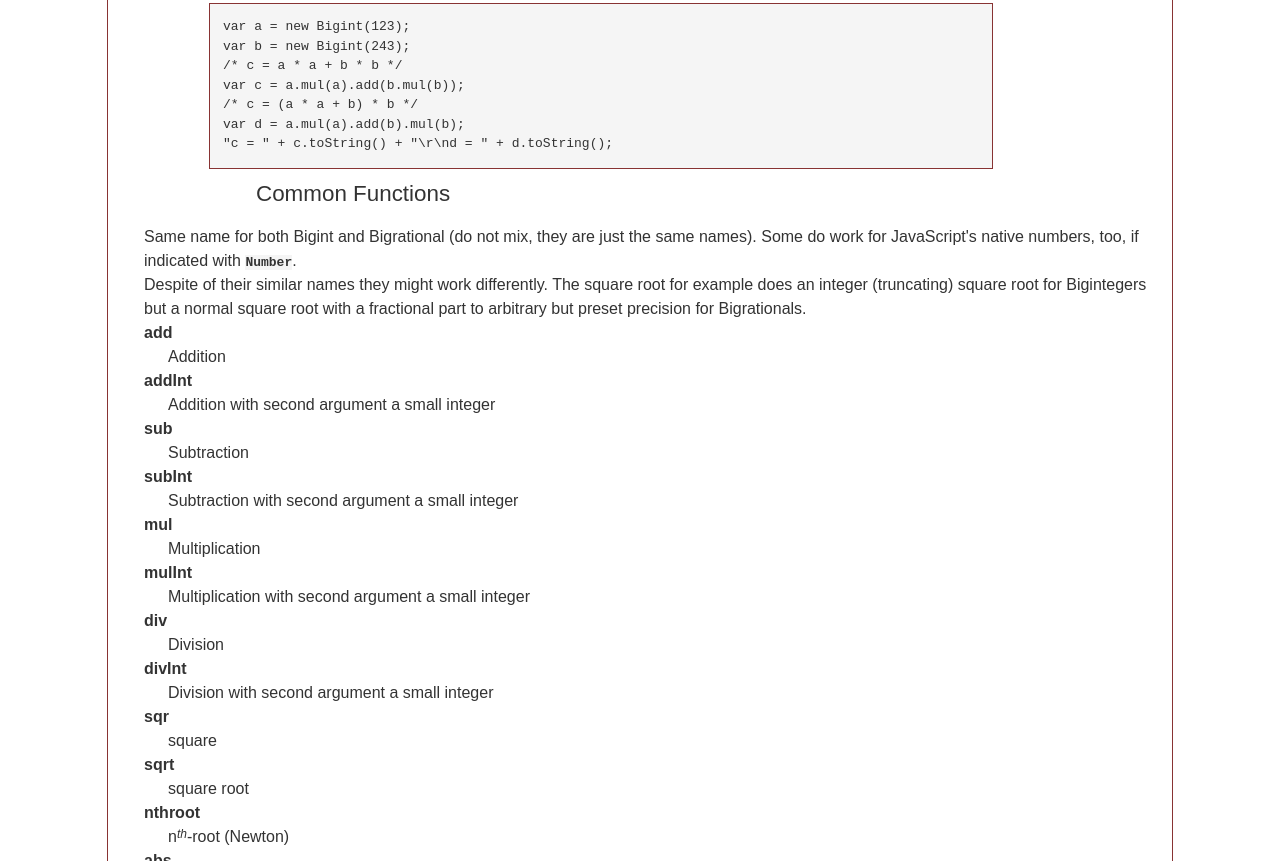
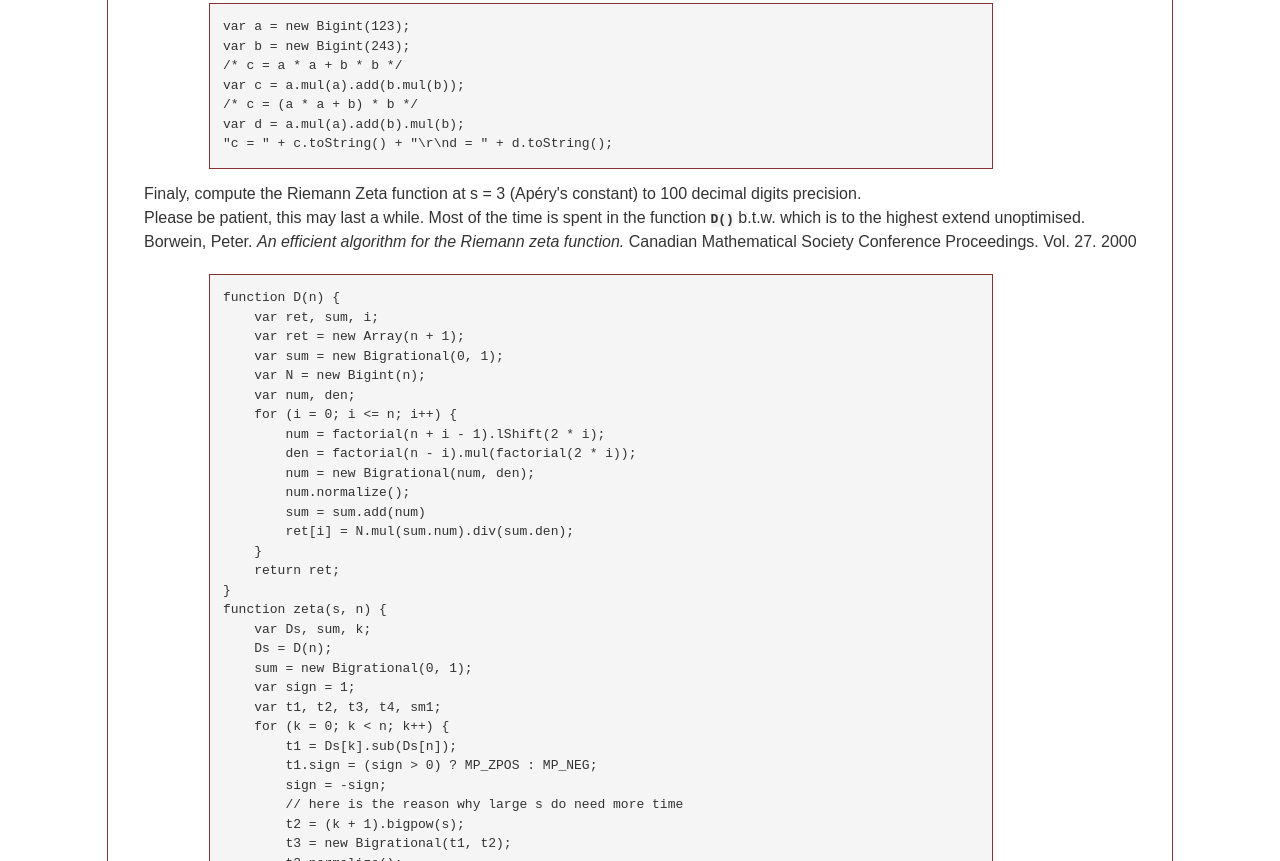
Before and after one commit to czurnieden/czurnieden.github.io, a plain HTML site: page bernoulli.html in a window 1280 px wide. Shown: the part 2439-3300 px from the top of the page. Drawn offline with Linux system fonts and the light colour scheme.

Commit message:
ADDED: example to compute Apery's constant (zeta(3) and other small positive integer s

```diff
--- a/bernoulli.html
+++ b/bernoulli.html
@@ -174,7 +174,75 @@ var c = a.mul(a).add(b.mul(b));
 var d = a.mul(a).add(b).mul(b);
 "c = " + c.toString() + "\r\nd = " + d.toString();
 </pre>
-<h3 style="margin-left:5em">Common Functions</h3>
+<p>
+Finaly, compute the Riemann Zeta function at s = 3 (Apéry's constant) to 100
+decimal digits precision.<br>
+Please be patient, this may last a while. Most of the time is spent in the
+function <code>D()</code> b.t.w. which is to the highest extend unoptimised.<br>
+Borwein, Peter. <i>An efficient algorithm for the Riemann zeta function.</i>
+Canadian Mathematical Society Conference Proceedings. Vol. 27. 2000
+</p>
+<pre>
+function D(n) {
+    var ret, sum, i;
+    var ret = new Array(n + 1);
+    var sum = new Bigrational(0, 1);
+    var N = new Bigint(n);
+    var num, den;
+    for (i = 0; i <= n; i++) {
+        num = factorial(n + i - 1).lShift(2 * i);
+        den = factorial(n - i).mul(factorial(2 * i));
+        num = new Bigrational(num, den);
+        num.normalize();
+        sum = sum.add(num)
+        ret[i] = N.mul(sum.num).div(sum.den);
+    }
+    return ret;
+}
+function zeta(s, n) {
+    var Ds, sum, k;
+    Ds = D(n);
+    sum = new Bigrational(0, 1);
+    var sign = 1;
+    var t1, t2, t3, t4, sm1;
+    for (k = 0; k &lt; n; k++) {
+        t1 = Ds[k].sub(Ds[n]);
+        t1.sign = (sign > 0) ? MP_ZPOS : MP_NEG;
+        sign = -sign;
+        // here is the reason why large s do need more time
+        t2 = (k + 1).bigpow(s);
+        t3 = new Bigrational(t1, t2);
+        t3.normalize();
+        sum = sum.add(t3);
+    }
+    sm1 = 1 - s;
+    if (sm1 &lt; 0) {
+        t3 = new Bigint(1);
+        t3.lShiftInplace(-sm1);
+        t4 = new Bigint(1)
+        t3 = new Bigrational(t4, t3);
+        t2 = (new Bigrational(1, 1)).sub(t3)
+    } else {
+        //not yet implemented although Bernoulli numbers are
+        return (new Bigrational()).setNaN();
+    }
+    t3 = new Bigrational(Ds[n], new Bigint(1))
+    t1 = t3.mul(t2)
+    t1.inverse();
+    sum = sum.mul(t1);
+    return sum;
+}
+var ret = zeta(3,Math.ceil(100*1.3));
+var multiplier = (10).bigpow(100);
+var t = ret.num.mul(multiplier);
+var rs = t.div(ret.den).toString();
+rs.slice(0,1)+"."+rs.slice(1,rs.length)
+</pre>
+<p>
+Yes, the last two lines do not really fit, but if we had a working implementation of
+an arbitray precision floating point number, we wouldn't have to do it so complicated ;-)
+</p>
+<h3 style="margin-left:5em;padding-top:3ex;">Common Functions</h3>
 Same name for both Bigint and Bigrational (do not mix, they are just the same names).
 Some do work for JavaScript's native numbers, too, if indicated with <code>Number</code>.<br>
 Despite of their similar names they might work differently. The square root for example does an
```
